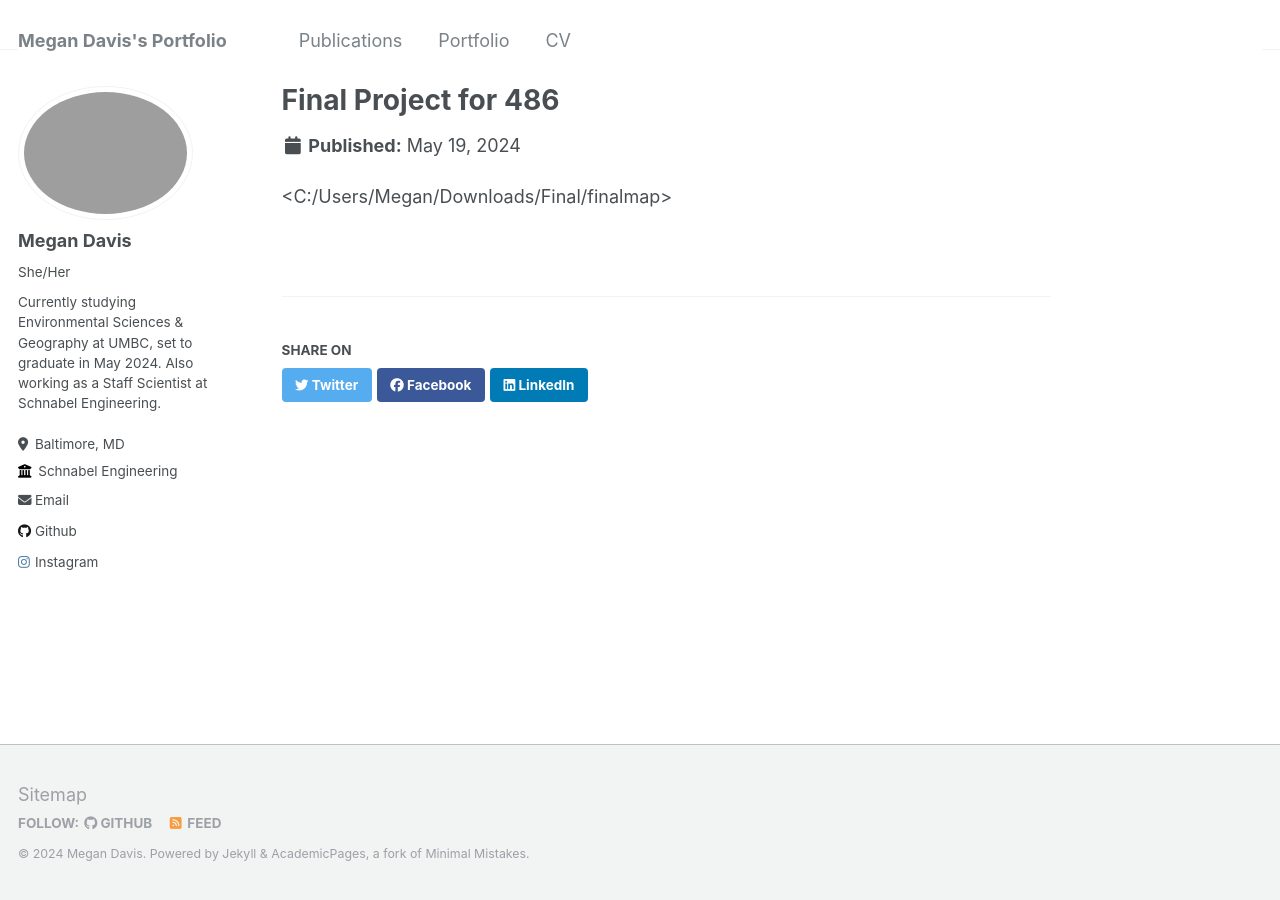
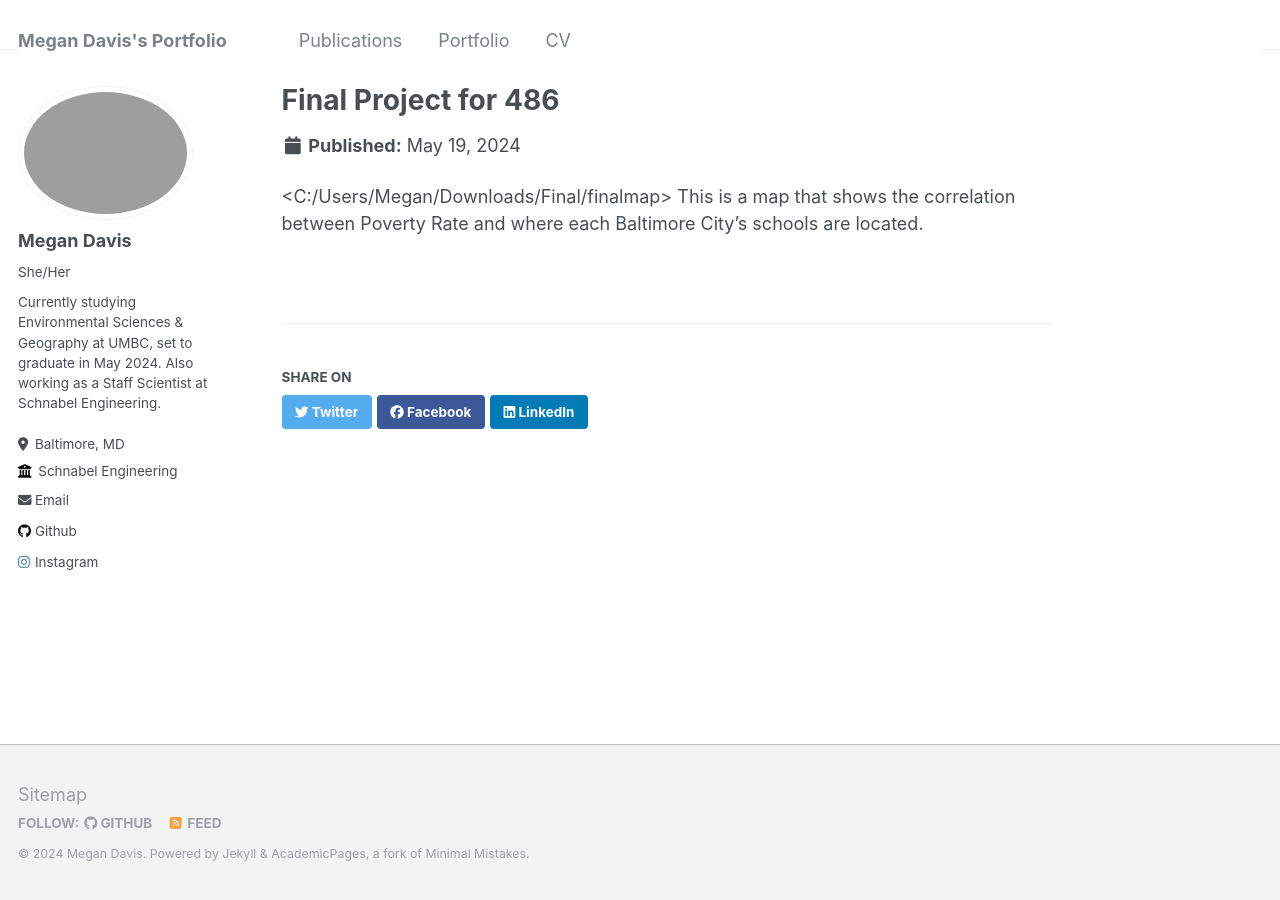
Before and after one commit to mdavis459/mdavis459.github.io, a Jekyll site: the page built from _portfolio/project.md, in a window 1280 px wide. Built offline with Jekyll 4.4.1, drawn with Linux system fonts in a browser that asks for light colours.

Commit message:
Update project.md

```diff
--- a/_portfolio/project.md
+++ b/_portfolio/project.md
@@ -5,3 +5,4 @@ collection: portfolio
 ---
 
 <C:/Users/Megan/Downloads/Final/finalmap>
+This is a map that shows the correlation between Poverty Rate and where each Baltimore City's schools are located.
```
